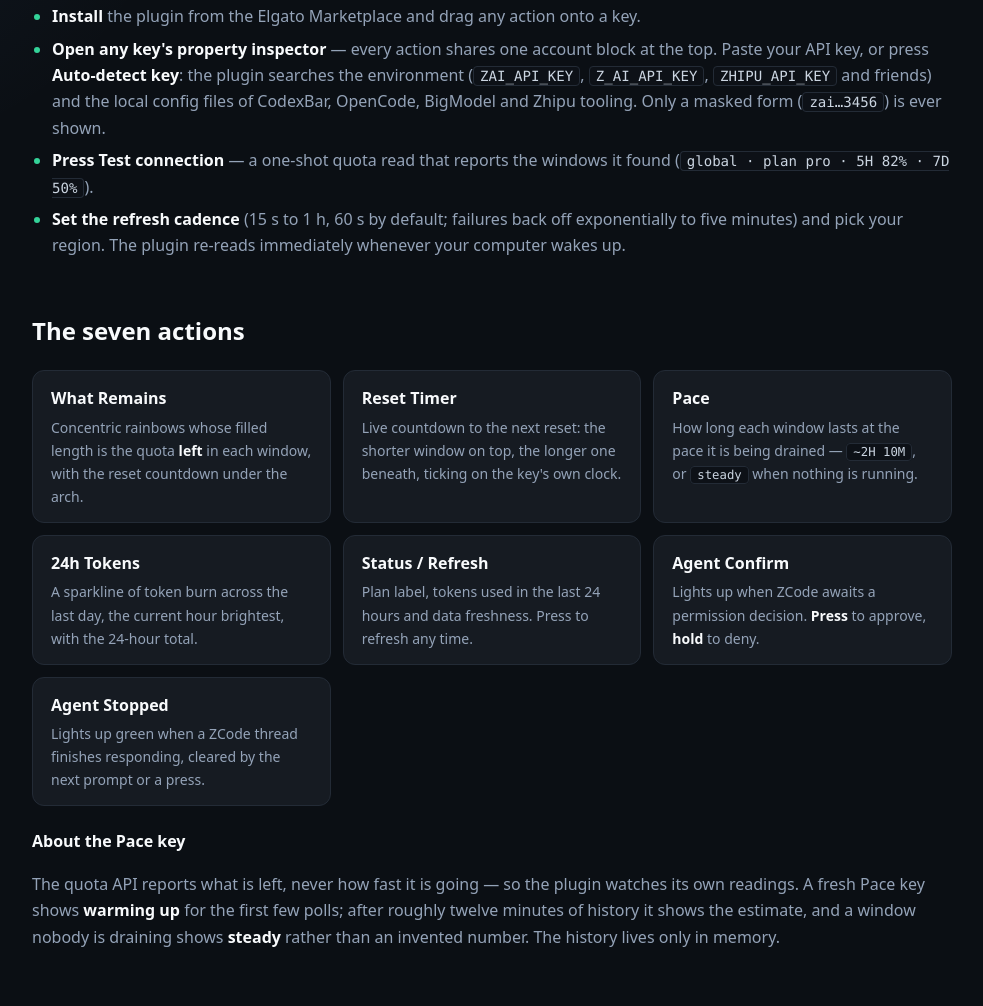
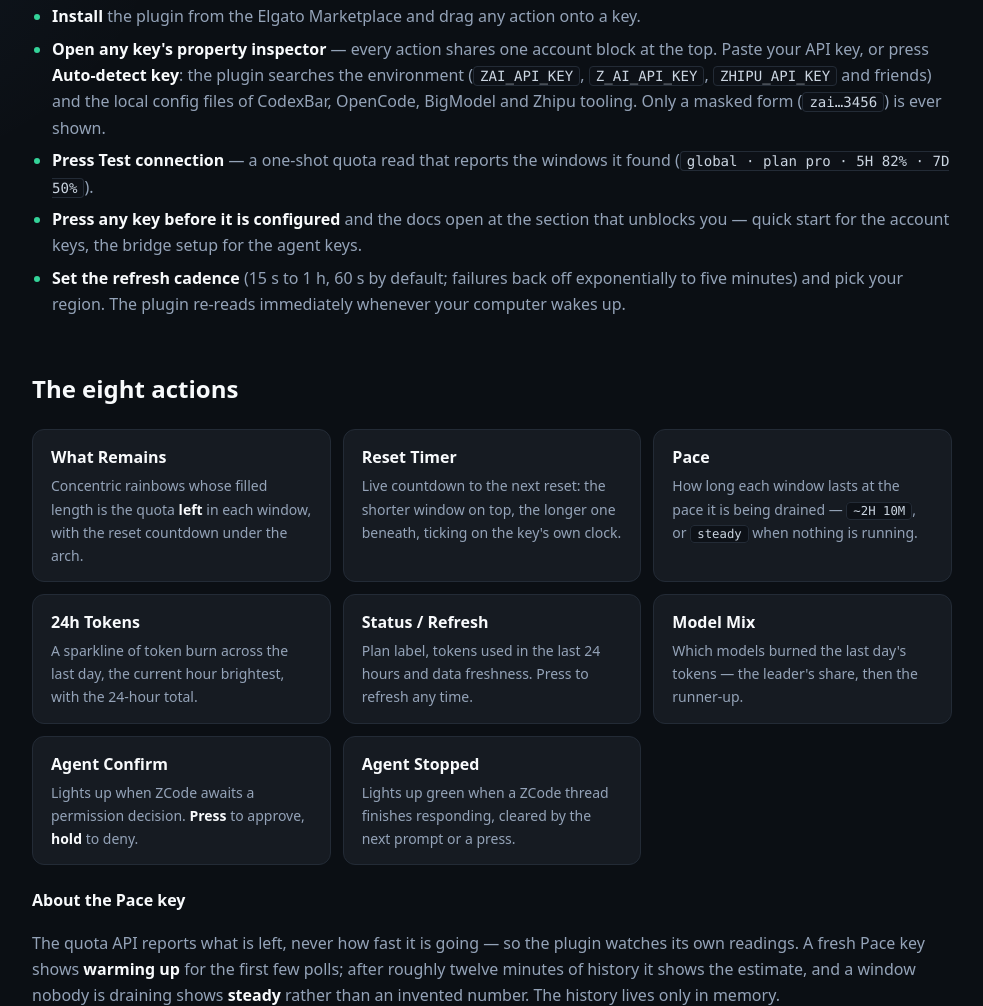
Before and after one commit to ZeroQuarry/ZAI-Stream-Deck-Docs, a plain HTML site: page index.html in a window 1280 px wide. Shown: the part 1686-2692 px from the top of the page, without its empty margins (148-1131 px from the left). Drawn offline with Linux system fonts and the light colour scheme.

Commit message:
Document the Model Mix tile and onboarding presses; refresh shots

```diff
--- a/index.html
+++ b/index.html
@@ -96,7 +96,7 @@
 				<li>For the agent keys: the <a href="#bridge">ZCode bridge</a> (one command, run once).</li>
 			</ul>
 
-			<h2>Quick start</h2>
+			<h2 id="quick-start">Quick start</h2>
 			<ul>
 				<li><strong>Install</strong> the plugin from the Elgato Marketplace and drag any action onto a key.</li>
 				<li><strong>Open any key's property inspector</strong> — every action shares one account block at the top.
@@ -106,18 +106,21 @@
 					(<code>zai…3456</code>) is ever shown.</li>
 				<li><strong>Press Test connection</strong> — a one-shot quota read that reports the windows it found
 					(<code>global · plan pro · 5H 82% · 7D 50%</code>).</li>
+				<li><strong>Press any key before it is configured</strong> and the docs open at the section that
+					unblocks you — quick start for the account keys, the bridge setup for the agent keys.</li>
 				<li><strong>Set the refresh cadence</strong> (15 s to 1 h, 60 s by default; failures back off
 					exponentially to five minutes) and pick your region. The plugin re-reads immediately whenever your
 					computer wakes up.</li>
 			</ul>
 
-			<h2>The seven actions</h2>
+			<h2>The eight actions</h2>
 			<div class="actions">
 				<div class="action"><h3>What Remains</h3><p>Concentric rainbows whose filled length is the quota <strong>left</strong> in each window, with the reset countdown under the arch.</p></div>
 				<div class="action"><h3>Reset Timer</h3><p>Live countdown to the next reset: the shorter window on top, the longer one beneath, ticking on the key's own clock.</p></div>
 				<div class="action"><h3>Pace</h3><p>How long each window lasts at the pace it is being drained — <code>~2H 10M</code>, or <code>steady</code> when nothing is running.</p></div>
 				<div class="action"><h3>24h Tokens</h3><p>A sparkline of token burn across the last day, the current hour brightest, with the 24-hour total.</p></div>
 				<div class="action"><h3>Status / Refresh</h3><p>Plan label, tokens used in the last 24 hours and data freshness. Press to refresh any time.</p></div>
+				<div class="action"><h3>Model Mix</h3><p>Which models burned the last day's tokens — the leader's share, then the runner-up.</p></div>
 				<div class="action"><h3>Agent Confirm</h3><p>Lights up when ZCode awaits a permission decision. <strong>Press</strong> to approve, <strong>hold</strong> to deny.</p></div>
 				<div class="action"><h3>Agent Stopped</h3><p>Lights up green when a ZCode thread finishes responding, cleared by the next prompt or a press.</p></div>
 			</div>
```
Also changed, not shown: shots/01-hero.png, shots/06-pace-and-sparkline.png.
